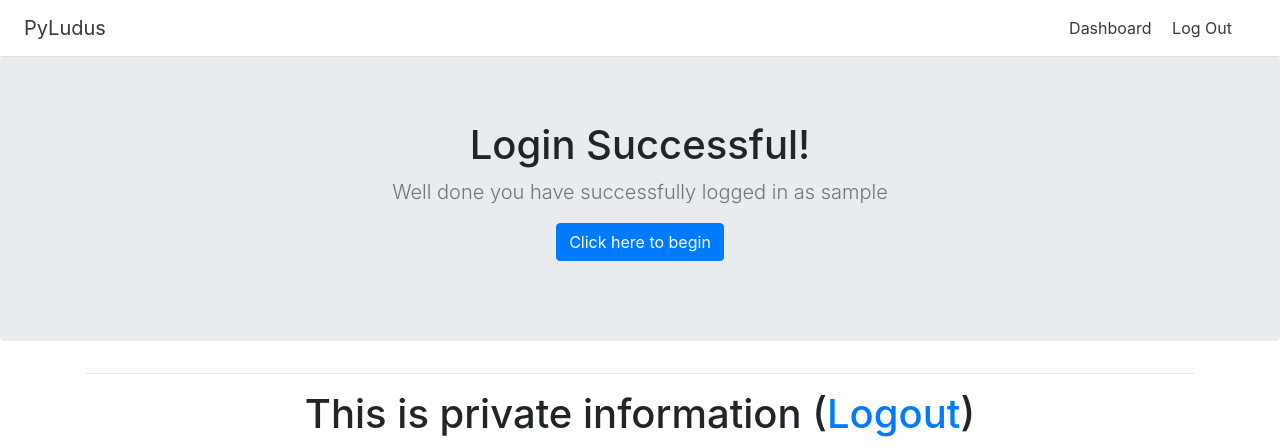
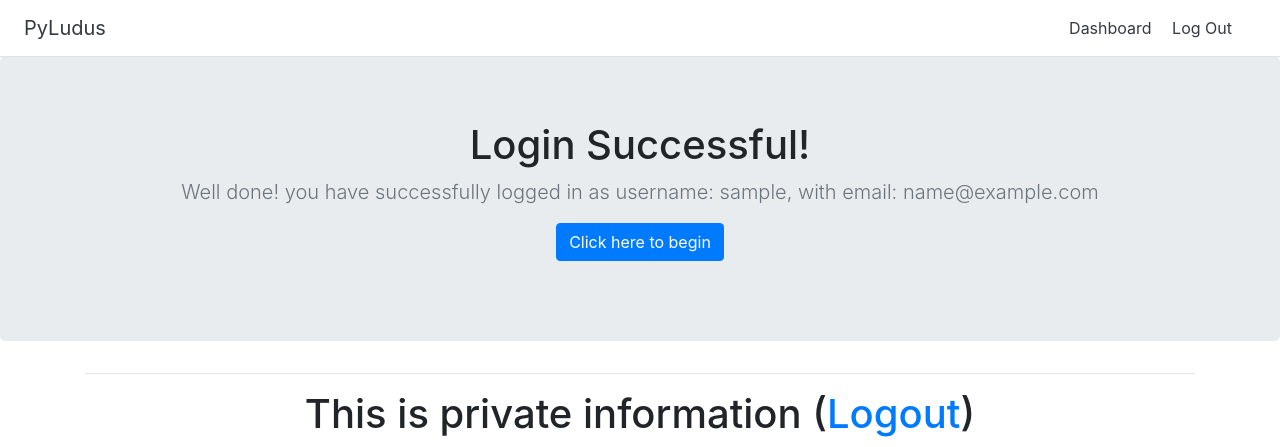
Before and after one commit to ccall48/PyLudus, a Django app: template django_app/index/templates/index/dash.html in a window 1280 px wide. Shown: the top 447 px of the page. Run offline with Django 3.2, Linux system fonts and the light colour scheme; a user stored in the database is signed in; tables that the repository leaves empty hold one stand-in row (values such as "Sample post"); the template is opened without the code that fills it: most values are stand-ins (such as "Sample title", 1, 10 or a date in 2020); some libraries are stand-ins or nearby versions.

Commit message:
Now displays email under the login successful header.

```diff
--- a/django_app/index/templates/index/dash.html
+++ b/django_app/index/templates/index/dash.html
@@ -4,7 +4,7 @@
 <section class="jumbotron text-center">
   <div class="container">
     <h1 class="jumbotron-heading">Login Successful!</h1>
-    <p class="lead text-muted">Well done you have successfully logged in as {{ user.username }} </p>
+    <p class="lead text-muted">Well done! you have successfully logged in as username: {{ user.username }}, with email: {{ user.email }} </p>
     <p>
       <a href="#" class="btn btn-primary">Click here to begin</a>
     </p>
```
